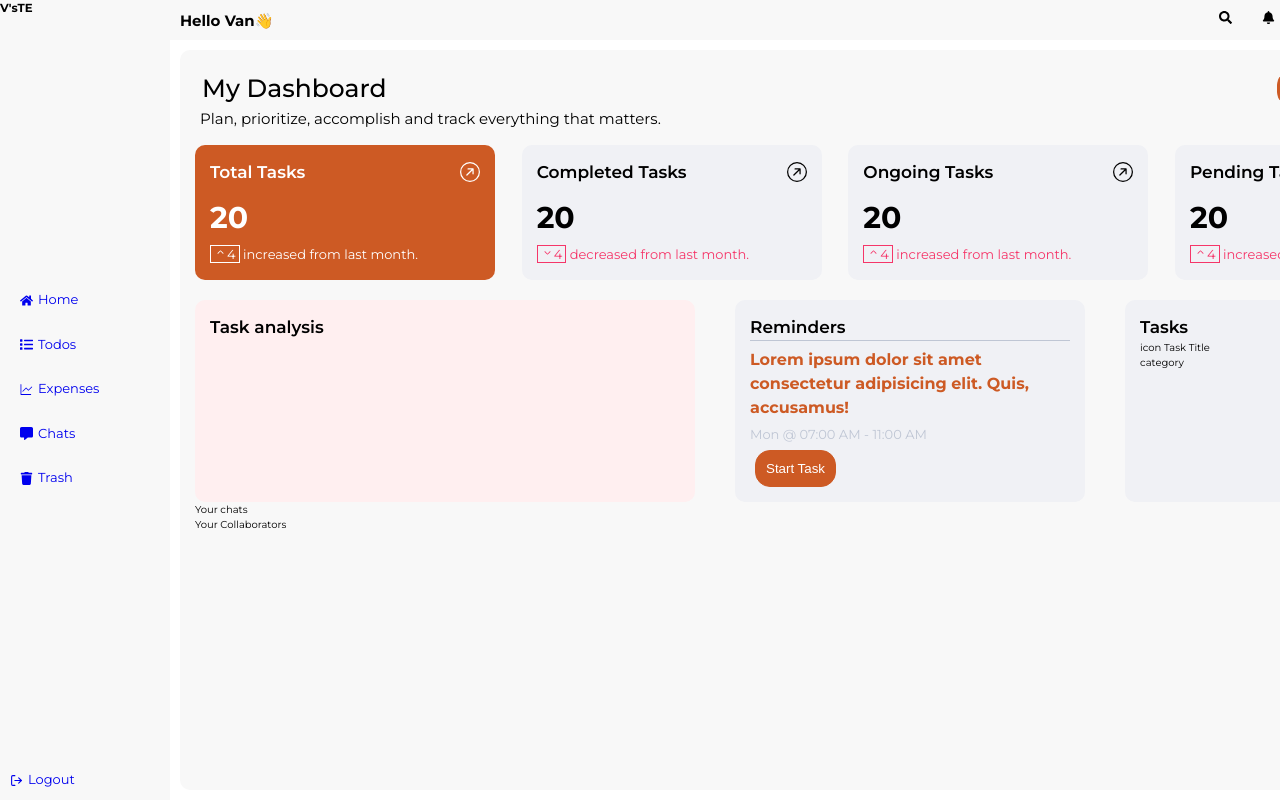
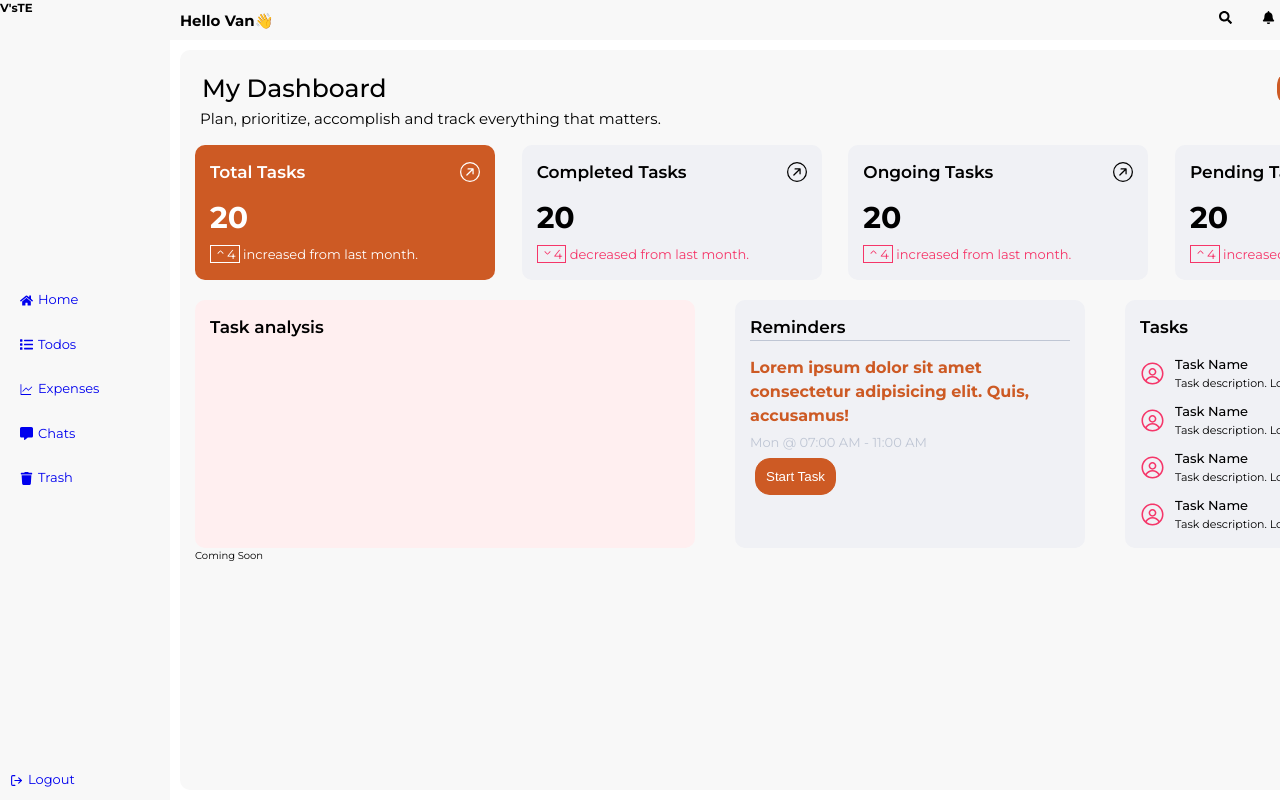
Before and after one commit to Fuangi/todo-expense, a React (Vite) app: page /dashboard in a window 1280 px wide. Shown: the top 800 px of the page. Built offline with nearby package versions, Linux system fonts and the light colour scheme.

Commit message:
ongoing: did the tasks mini view on the dashboard mid section

```diff
--- /dev/null
+++ b/src/components/dashboard/DashTaskMiniView.jsx
@@ -0,0 +1,17 @@
+import React from "react";
+import { RxAvatar } from "react-icons/rx";
+
+function DashTaskMiniView() {
+  return (
+    <div className="mini-task">
+      <RxAvatar className="category-icon" />
+
+      <div>
+        <h4>Task Name</h4>
+        <p>Task description. Lorem ipsum dolor sit amet.</p>
+      </div>
+    </div>
+  );
+}
+
+export default DashTaskMiniView;
--- a/src/features/Dashboard.jsx
+++ b/src/features/Dashboard.jsx
@@ -2,9 +2,10 @@ import React from "react";
 import DashSideNav from "../components/dashboard/DashSideNav";
 import DashLayout from "../layout/DashLayout";
 import { BsArrowUpRightCircle } from "react-icons/bs";
-import { RxCaretUp } from "react-icons/rx";
+import { RxAvatar, RxCaretUp } from "react-icons/rx";
 import { taskSummaryData } from "../assets/dashboardData";
 import DashTaskSummaryCard from "../components/dashboard/DashTaskSummaryCard";
+import DashTaskMiniView from "../components/dashboard/DashTaskMiniView";
 
 function Dashboard() {
   return (
@@ -23,7 +24,7 @@ function Dashboard() {
           </div>
         </div>
 
-        <div className="task-summary">
+        <div className="task-summary ">
           {taskSummaryData.map((summary, i) => (
             <DashTaskSummaryCard
               className={`${i === 0 && "dashboard-main"}`}
@@ -37,10 +38,10 @@ function Dashboard() {
         </div>
 
         <div className="task-analysis">
-          <div className="task-analysis-graph">
+          <div className="task-analysis-graph analysis-card">
             <h3>Task analysis</h3>
           </div>
-          <div className="reminders intro-btns">
+          <div className="reminders intro-btns analysis-card">
             <h3>Reminders</h3>
             <h4>
               Lorem ipsum dolor sit amet consectetur adipisicing elit. Quis,
@@ -49,21 +50,18 @@ function Dashboard() {
             <p>Mon @ 07:00 AM - 11:00 AM</p>
             <button className="dashboard-main">Start Task</button>
           </div>
-          <div className="tasks-mini-view">
+          <div className="tasks-mini-view analysis-card">
             <h3>
               Tasks <span>+ New</span>
             </h3>
-            <p>
-              <span>icon</span> Task Title
-            </p>
-            <p>category</p>
+            <DashTaskMiniView />
+            <DashTaskMiniView />
+            <DashTaskMiniView />
+            <DashTaskMiniView />
           </div>
         </div>
 
-        <div className="expense-chat-summary">
-          <div className="chats"> Your chats</div>
-        </div>
-        <div className="expense-graph">Your Collaborators</div>
+        <div className="expense-chat-summary">Coming Soon</div>
       </section>
     </DashLayout>
   );
--- a/src/styles/components/dashboard/_dashboard.scss
+++ b/src/styles/components/dashboard/_dashboard.scss
@@ -70,9 +70,10 @@
       justify-content: space-between;
       font-size: 1.7rem;
       font-weight: 600;
+      margin-bottom: 1.5rem;
     }
 
-    div {
+    .analysis-card {
       background-color: $white-90;
       border-radius: 1rem;
       width: 35rem;
@@ -101,6 +102,37 @@
       width: 50rem !important;
       background-color: $primaryPink !important;
     }
+
+    .tasks-mini-view {
+      span {
+        font-size: 1.3rem;
+        text-decoration: underline;
+        text-underline-offset: 0.3rem;
+        color: $tertiaryPink;
+        text-decoration-color: $tertiaryPink;
+      }
+      .mini-task {
+        display: flex;
+        gap: 1rem;
+        align-items: center;
+        margin-top: 01rem;
+        // border-bottom: 1px solid $grey-dark;
+
+        .category-icon {
+          font-size: 2.5rem;
+          color: $tertiaryPink;
+        }
+
+        h4 {
+          font-size: 1.3rem;
+          font-weight: 500;
+        }
+        p {
+          font-size: 1.1rem;
+          margin-bottom: 0.1rem;
+        }
+      }
+    }
   }
 }
 // The main contents to be highlighted with orange bg
```
